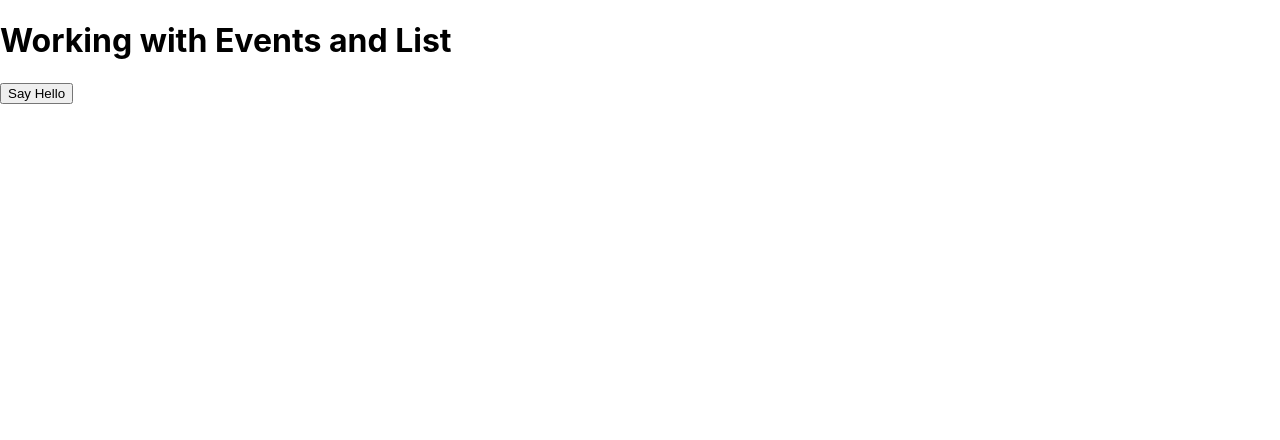
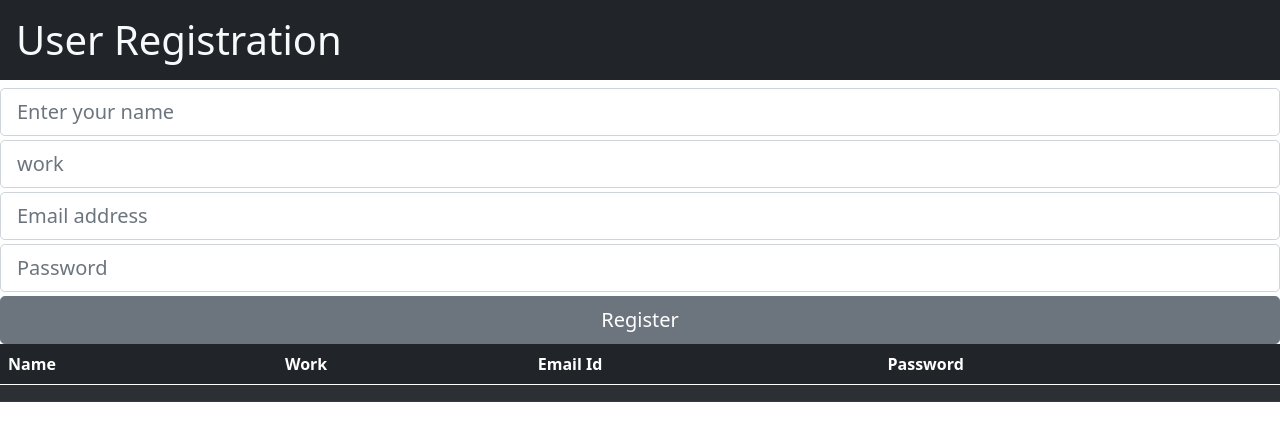
Before and after one commit to Pratikkanase76/react-app-demo, a React (Create React App) app: page / in a window 1280 px wide. Shown: the top 440 px of the page. Built offline with nearby package versions, Linux system fonts and the light colour scheme.

Commit message:
user Registration

```diff
--- a/package.json
+++ b/package.json
@@ -6,8 +6,10 @@
     "@testing-library/jest-dom": "^5.14.1",
     "@testing-library/react": "^11.2.7",
     "@testing-library/user-event": "^12.8.3",
+    "bootstrap": "^5.0.2",
     "react": "^17.0.2",
     "react-dom": "^17.0.2",
+    "react-router-dom": "^5.2.0",
     "react-scripts": "4.0.3",
     "web-vitals": "^1.1.2"
   },
--- a/src/App.js
+++ b/src/App.js
@@ -1,28 +1,110 @@
+import React, { useState } from "react";
 import "./App.css";
-import { useState } from "react";
 
-function App() {
-  //react hooks
-  const [list, setList] = useState([]);
+const App = () => {
+  return (
+    <div>
+      <MyComponent />
+    </div>
+  );
+};
 
-  const addNewHello = () => {
-    const newList = [...list, "Hello"];
-    setList(newList);
+function MyComponent() {
+  const [userList, setUserList] = useState([{}]);
+
+  const [userName, setUserName] = useState("");
+  const userNameHandler = (e) => setUserName(e.target.value);
+
+  const [userWork, setUserWork] = useState("");
+  const userWorkHandler = (e) => setUserWork(e.target.value);
+
+  const [userEmail, setUserEmail] = useState("");
+  const userEmailHandler = (e) => setUserEmail(e.target.value);
+
+  const [userPassword, setUserPassword] = useState("");
+  const userPasswordHandler = (e) => setUserPassword(e.target.value);
+
+  const addUser = () => {
+    const newUser = {
+      name: userName,
+      work: userWork,
+      email: userEmail,
+      password: userPassword,
+    };
+
+    const newUserList = [newUser, ...userList];
+    setUserList(newUserList);
   };
 
-  console.log(list);
-  //list.map always put in {}
   return (
     <div>
-      <h1>Working with Events and List</h1>
+      <h1 className="bg-dark text-light p-3 w-100">User Registration</h1>
 
-      <input type="button" value="Say Hello" onClick={addNewHello} />
+      <form>
+        <div>
+          <input
+            type="text"
+            className="form-control form-control-lg mb-1"
+            placeholder="Enter your name"
+            value={userName}
+            onChange={userNameHandler}
+          />
+          <input
+            type="text"
+            className="form-control form-control-lg mb-1"
+            placeholder="work"
+            value={userWork}
+            onChange={userWorkHandler}
+          />
+          <input
+            type="email"
+            className="form-control form-control-lg mb-1"
+            placeholder="Email address"
+            value={userEmail}
+            onChange={userEmailHandler}
+          />
+          <input
+            type="password"
+            className="form-control form-control-lg mb-1"
+            placeholder="Password"
+            value={userPassword}
+            onChange={userPasswordHandler}
+          />
 
-      {list.map((item) => {
-        return <h3>{item}</h3>;
-      })}
+          <input
+            type="button"
+            className="btn btn-lg btn-secondary w-100"
+            value="Register"
+            onClick={addUser}
+          />
+        </div>
+      </form>
+
+      <div>
+        {userList.map((item) => {
+          return (
+            <table className="table table-dark table-striped">
+              <thead>
+                <tr>
+                  <th scope="col">Name</th>
+                  <th scope="col">Work</th>
+                  <th scope="col">Email Id</th>
+                  <th scope="col">Password</th>
+                </tr>
+              </thead>
+              <tbody>
+                <tr>
+                  <td>{item.name}</td>
+                  <td>{item.work}</td>
+                  <td>{item.email}</td>
+                  <td>{item.password}</td>
+                </tr>
+              </tbody>
+            </table>
+          );
+        })}
+      </div>
     </div>
   );
 }
-
 export default App;
```
Also changed, not shown: src/components/SignUp.js (added, +11 -0 lines), src/index.js (+7 -6 lines), 1 other file (tests, documents, lock files or other folders).
